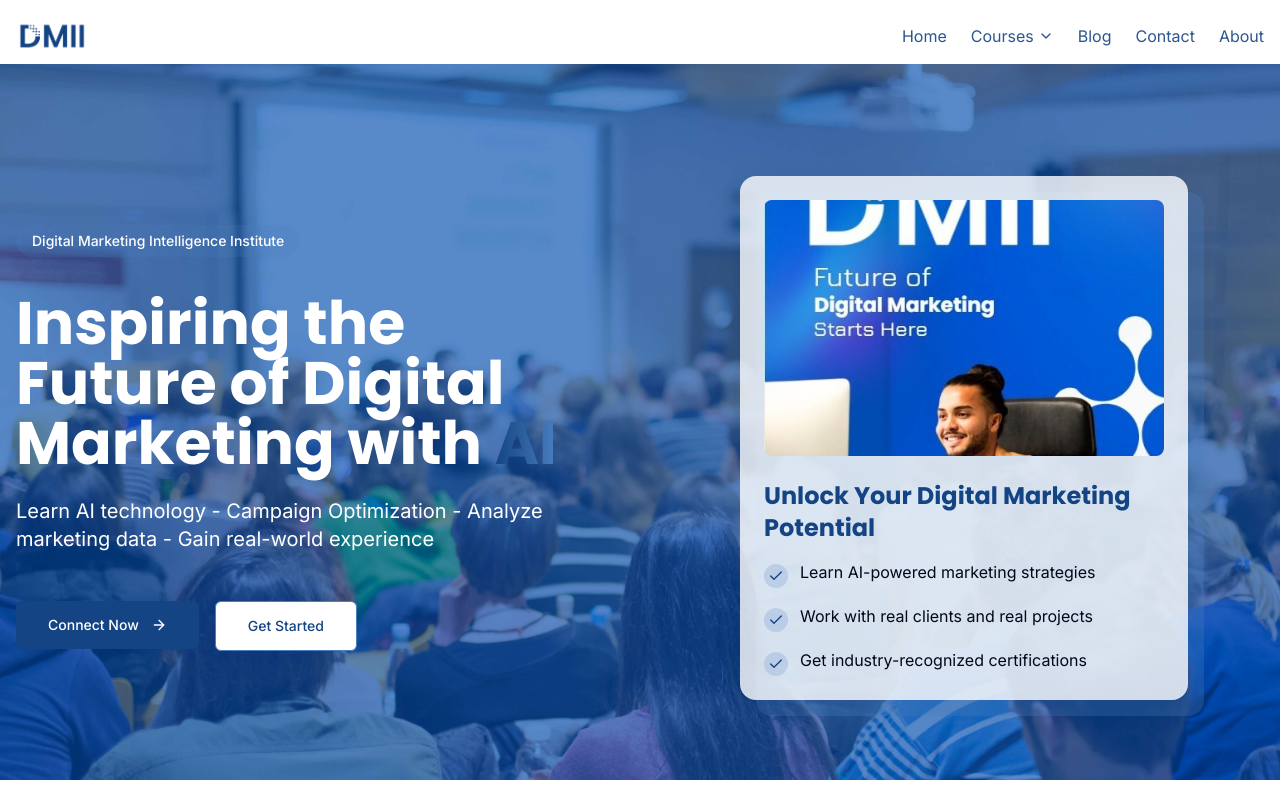
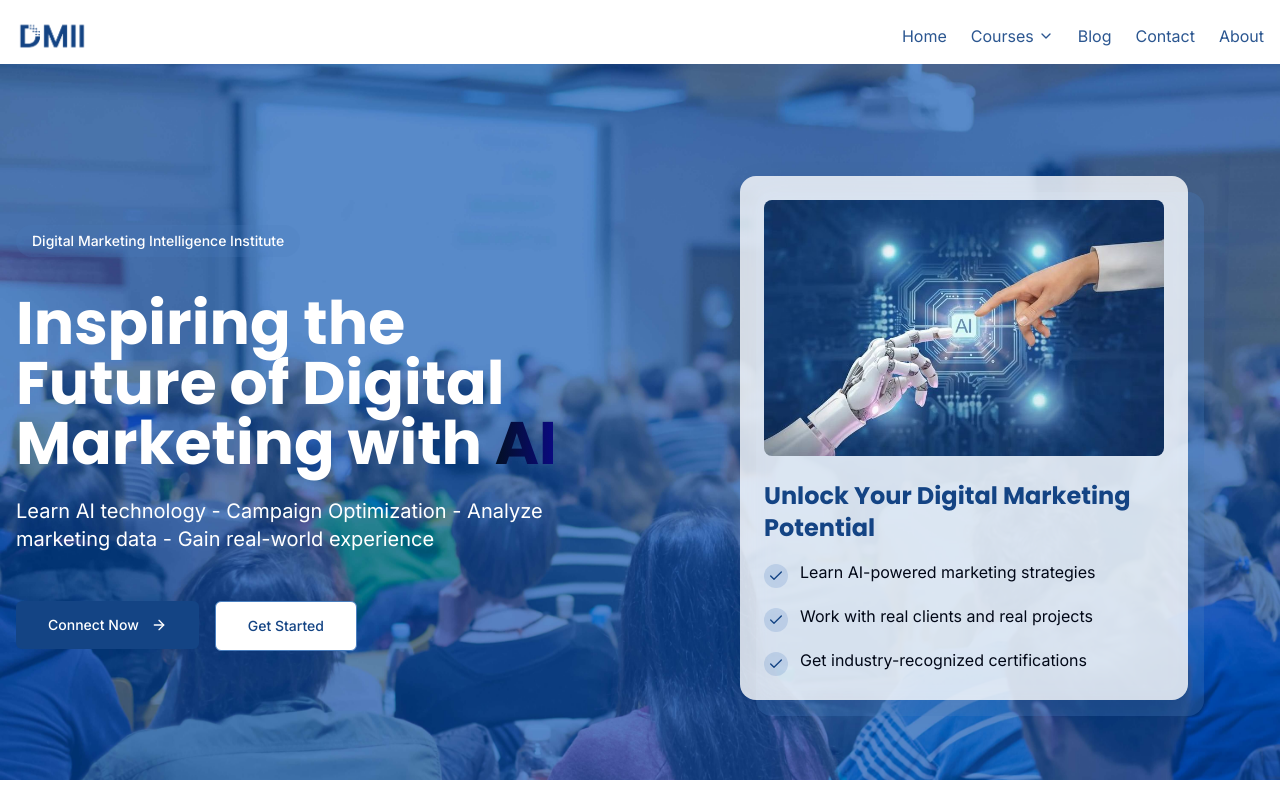
Before and after one commit to acetrondi/dmii, a React (Vite) app: page / in a window 1280 px wide. Shown: the top 800 px of the page. Built offline with nearby package versions, Linux system fonts and the light colour scheme.

Commit message:
added some breaking changes

```diff
--- a/src/components/AnimatedHeading.tsx
+++ b/src/components/AnimatedHeading.tsx
@@ -30,7 +30,7 @@ const AnimatedHeading = () => {
         {words[currentWordIndex]}
       </span>{" "}
       the Future of Digital Marketing with{" "}
-      <span className="text-gradient text-white">AI</span>
+      <span className="text-gradient">AI</span>
     </h1>
   );
 };
--- a/src/index.css
+++ b/src/index.css
@@ -66,7 +66,7 @@
 }
 
 .text-gradient {
-  background: linear-gradient(90deg, #144484 0%, #4a7fbf 100%);
+  background: linear-gradient(90deg, #020f22 0%, #0b0985 100%);
   -webkit-background-clip: text;
   background-clip: text;
   color: transparent;
--- a/src/pages/Home.tsx
+++ b/src/pages/Home.tsx
@@ -121,7 +121,7 @@ const Home = () => {
                 <div className="relative w-full max-w-md">
                   <div className="rounded-2xl overflow-hidden glass-card p-6 shadow-xl">
                     <img
-                      src="./brand/hero-image.jpg"
+                      src="./brand/hero-image.jpeg"
                       alt="Digital Marketing"
                       className="w-full h-64 object-cover rounded-lg mb-6"
                     />
```
Also changed, not shown: public/brand/hero-image.jpeg (added), public/brand/hero-image.jpg (deleted).
